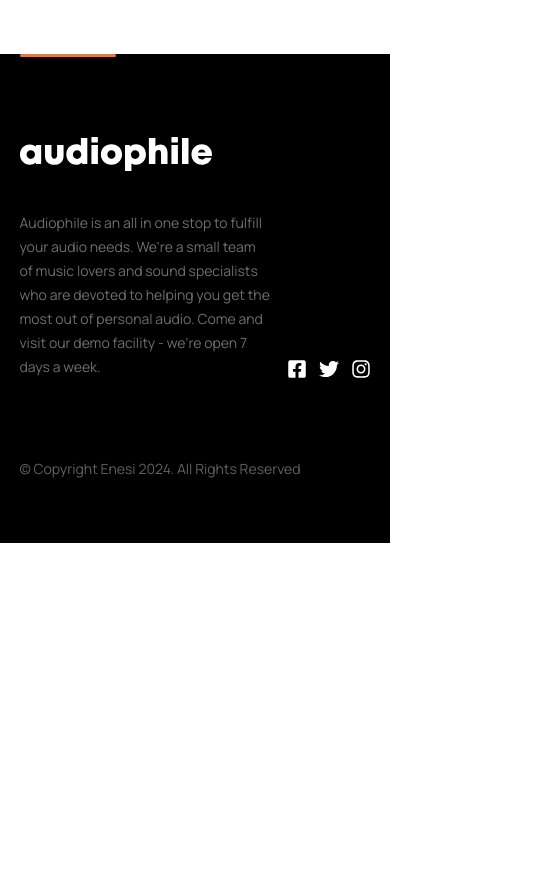
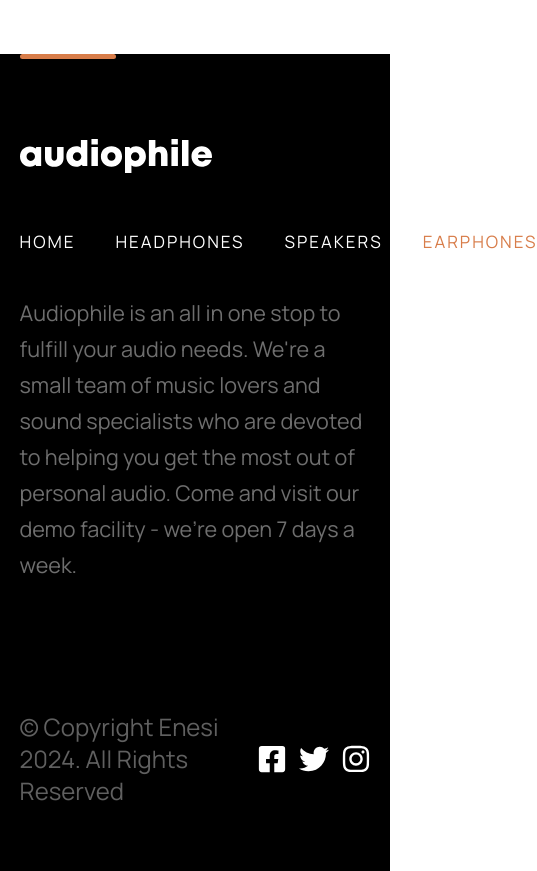
Before and after one commit to Mahmud1087/portfolio-projects, a React (Vite) app in the folder audiophile_ecommerce/: page /earphones in a window 390 px wide. Shown: the part 2520-3391 px from the top of the page, 537 px wide, since content can reach past the window. Before the commit the page ends 3063 px from the top, so only its background shows below. Built offline with nearby package versions, Linux system fonts and the light colour scheme.

Commit message:
tablet responsive for Footer component, and created a new component for the Socials

```diff
--- a/audiophile_ecommerce/src/components/Footer.jsx
+++ b/audiophile_ecommerce/src/components/Footer.jsx
@@ -1,6 +1,5 @@
 import React from 'react';
-import { Logo, NavLinks, SubFooter } from '../components/main';
-import { FaFacebookSquare, FaInstagram, FaTwitter } from 'react-icons/fa';
+import { Logo, NavLinks, Socials, SubFooter } from '../components/main';
 import ShowSubFooter from './ShowSubFooter';
 
 export default function Footer() {
@@ -11,51 +10,36 @@ export default function Footer() {
       </ShowSubFooter>
       <aside className='bg-dark-300 text-light-100 pb-16'>
         <section className='container'>
-          <div className='w-[6rem] h-[3px] bg-orange-200 rounded-full'></div>
+          <div className='w-[6rem] h-[5px] bg-orange-200 rounded-full lg:h-[3px]'></div>
           <article className='flex flex-col mt-20'>
-            <div className='flex justify-between'>
+            <div className='flex flex-col justify-between gap-14 lg:gap-0 lg:flex-row'>
               <Logo />
-              <NavLinks />
+              <NavLinks Fsize='text-[17px] lg:text-[12px]' />
             </div>
 
             <div className='flex justify-between mt-10 text-[#ffffff6e]'>
-              <p className='text-sm leading-6'>
+              <p className='text-[1.35rem] leading-9 lg:leading-6 lg:text-sm'>
                 Audiophile is an all in one stop to fulfill your audio needs.
-                We're a small team <br />
+                We're a small team <br className='hidden lg:block' />
                 of music lovers and sound specialists who are devoted to helping
-                you get the <br />
+                you get the <br className='hidden lg:block' />
                 most out of personal audio. Come and visit our demo facility -
-                we’re open 7 <br />
+                we’re open 7 <br className='hidden lg:block' />
                 days a week.
               </p>
-              <aside className='flex text-xl text-light-100 gap-3 items-end'>
-                <a
-                  href='https://www.facebook.com/audiophile'
-                  target='_blank'
-                  className='hover:text-orange-200 transition-all delay-100'
-                >
-                  <FaFacebookSquare />
-                </a>
-                <a
-                  href='https://www.twitter.com/audiophile'
-                  target='_blank'
-                  className='hover:text-orange-200 transition-all delay-100'
-                >
-                  <FaTwitter />
-                </a>
-                <a
-                  href='https://www.instagram.com/audiophile'
-                  target='_blank'
-                  className='hover:text-orange-200 transition-all delay-100'
-                >
-                  <FaInstagram />
-                </a>
-              </aside>
+              <div className='hidden lg:flex'>
+                <Socials fontSize='text-xl' />
+              </div>
             </div>
 
-            <p className='mt-20 text-[#ffffff60] text-sm'>
-              &copy; Copyright Enesi 2024. All Rights Reserved
-            </p>
+            <div className='flex items-center justify-between mt-32 lg:mt-20'>
+              <p className='text-[#ffffff60] text-2xl lg:text-sm'>
+                &copy; Copyright Enesi 2024. All Rights Reserved
+              </p>
+              <div className='lg:hidden'>
+                <Socials fontSize='text-3xl' />
+              </div>
+            </div>
           </article>
         </section>
       </aside>
--- a/audiophile_ecommerce/src/components/NavLinks.jsx
+++ b/audiophile_ecommerce/src/components/NavLinks.jsx
@@ -1,9 +1,9 @@
 import { NavLink } from 'react-router-dom';
 import { links } from '../data';
 
-const NavLinks = () => {
+const NavLinks = ({ Fsize }) => {
   return (
-    <ul className='items-center gap-10 hidden lg:flex'>
+    <ul className='flex items-center gap-10'>
       {links.map((list) => {
         const { id, text, url } = list;
         return (
@@ -12,7 +12,7 @@ const NavLinks = () => {
             to={url}
             className={`${({ isActive }) => {
               return isActive ? 'active' : '';
-            }} text-[12px] hover:text-orange-200 transition-all delay-100 tracking-[2px]`}
+            }} hover:text-orange-200 transition-all delay-100 tracking-[2px] ${Fsize}`}
           >
             <li>{text.toUpperCase()}</li>
           </NavLink>
--- a/audiophile_ecommerce/src/components/Navbar.jsx
+++ b/audiophile_ecommerce/src/components/Navbar.jsx
@@ -16,7 +16,9 @@ export default function Navbar() {
             <FaBars />
           </button>
           <Logo />
-          <NavLinks />
+          <div className=' hidden lg:flex'>
+            <NavLinks Fsize='text-[12px]' />
+          </div>
         </div>
         <button className='outline-none relative' onClick={showCart}>
           <img src={cart} alt='cart image' className='w-9 lg:w-5' />
--- /dev/null
+++ b/audiophile_ecommerce/src/components/Socials.jsx
@@ -0,0 +1,30 @@
+import { FaFacebookSquare, FaInstagram, FaTwitter } from 'react-icons/fa';
+
+const Socials = ({ fontSize }) => {
+  return (
+    <aside className={`flex text-light-100 gap-3 items-end ${fontSize}`}>
+      <a
+        href='https://www.facebook.com/audiophile'
+        target='_blank'
+        className='hover:text-orange-200 transition-all delay-100'
+      >
+        <FaFacebookSquare />
+      </a>
+      <a
+        href='https://www.twitter.com/audiophile'
+        target='_blank'
+        className='hover:text-orange-200 transition-all delay-100'
+      >
+        <FaTwitter />
+      </a>
+      <a
+        href='https://www.instagram.com/audiophile'
+        target='_blank'
+        className='hover:text-orange-200 transition-all delay-100'
+      >
+        <FaInstagram />
+      </a>
+    </aside>
+  );
+};
+export default Socials;
--- a/audiophile_ecommerce/src/components/SubFooter.jsx
+++ b/audiophile_ecommerce/src/components/SubFooter.jsx
@@ -10,7 +10,7 @@ const SubFooter = () => {
             BRINGING YOU THE <br className='hidden lg:block' />
             <span className='text-orange-200'>BEST </span>AUDIO GEAR
           </h1>
-          <p className='text-[#00000077] font-semibold leading-9 text-2xl w-[85%] lg:font-semibold lg:leading-6 lg:text-sm'>
+          <p className='text-[#00000077] leading-9 text-2xl w-[85%] lg:font-semibold lg:leading-6 lg:text-sm'>
             Located at the heart of New York City, Audiophile is the premier
             store for high end headphones, earphones, speakers, and audio
             accessories. We have a large showroom and luxury demonstration rooms
--- a/audiophile_ecommerce/src/components/main.jsx
+++ b/audiophile_ecommerce/src/components/main.jsx
@@ -11,6 +11,7 @@ import SeeProductButton from './SeeProductButton';
 import NavLinks from './NavLinks';
 import ProductComponent from './ProductComponent';
 import ThankYouModal from './ThankYouModal';
+import Socials from './Socials';
 
 export {
   Navbar,
@@ -26,4 +27,5 @@ export {
   NavLinks,
   ProductComponent,
   ThankYouModal,
+  Socials,
 };
```
